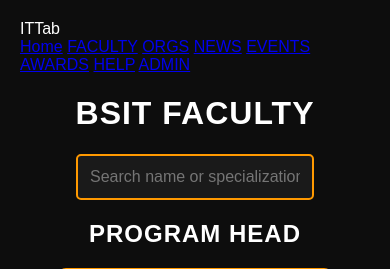
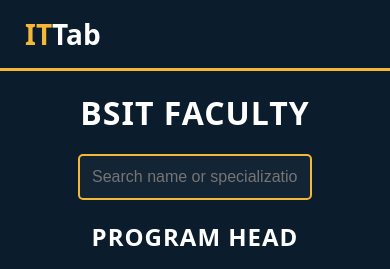
Before and after one commit to fryingfan-hub/project, a PHP site: page /faculty.html in a window 390 px wide. Shown: the top 269 px of the page. Run offline with PHP 8.4, Linux system fonts and the light colour scheme.

Commit message:
Update faculty.css

```diff
--- a/faculty.css
+++ b/faculty.css
@@ -1,76 +1,188 @@
-/* ==== GLOBAL STYLE ==== */
-body {
-    font-family: Arial, sans-serif;
-    background-color: #0d0d0d; /* Deep black */
-    color: white;
+/* ============================================
+   GLOBAL STYLES
+============================================ */
+* {
+    box-sizing: border-box;
     margin: 0;
-    padding: 20px;
+    padding: 0;
 }
 
+body {
+    font-family: system-ui, -apple-system, BlinkMacSystemFont, 'Segoe UI', Roboto, Oxygen, Ubuntu, Cantarell, 'Open Sans', 'Helvetica Neue', sans-serif;
+    background-color: #0b1c2c; /* dark navy */
+    color: #ffffff;
+}
+
+/* ============================================
+   NAVBAR
+============================================ */
+nav.navbar {
+    width: 100%;
+    background-color: #0b1c2c; /* dark navy */
+    border-bottom: 3px solid #f4b737; /* gold accent */
+    padding: 15px 25px;
+    position: sticky;
+    top: 0;
+    display: flex;
+    justify-content: space-between;
+    align-items: center;
+    z-index: 1000;
+}
+
+/* Logo styling */
+nav .logo {
+    font-size: 28px;
+    font-weight: bold;
+    cursor: pointer;
+    display: flex;
+    align-items: center;
+    gap: 0px;
+}
+
+.logo-it {
+    color: #f4b737; /* gold */
+    text-transform: uppercase; /* IT stays uppercase */
+}
+
+.logo-t {
+    color: #ffffff; /* white */
+    text-transform: uppercase; /* T stays uppercase */
+}
+
+.logo-ab {
+    color: #ffffff; /* white */
+    text-transform: lowercase; /* ab lowercase */
+}
+
+
+.logo-yellow {
+    color: #f4b737; /* gold */
+}
+
+.logo-white {
+    color: #ffffff; /* white */
+}
+
+/* Nav links */
+.nav-links {
+    display: flex;
+    gap: 25px;
+}
+
+.nav-links a {
+    color: #ffffff;
+    text-decoration: none;
+    font-size: 16px;
+    text-transform: uppercase;
+    transition: 0.3s;
+}
+
+.nav-links a:hover {
+    color: #f4b737; /* gold hover */
+}
+
+/* Burger Menu */
+.burger {
+    display: none;
+    font-size: 28px;
+    cursor: pointer;
+    color: #f4b737; /* gold */
+}
+
+/* ============================================
+   MOBILE MENU
+============================================ */
+@media (max-width: 768px) {
+    .burger {
+        display: block;
+    }
+
+    .nav-links {
+        position: fixed;
+        right: -250px;
+        top: 0;
+        height: 100%;
+        width: 250px;
+        background-color: #081521; /* darker navy */
+        flex-direction: column;
+        padding-top: 80px;
+        gap: 20px;
+        transition: right 0.3s ease;
+        z-index: 2500;
+    }
+
+    .nav-links.show {
+        right: 0;
+    }
+
+    #overlay {
+        display: none;
+        position: fixed;
+        top: 0;
+        left: 0;
+        width: 100%;
+        height: 100%;
+        background: rgba(0,0,0,0.5);
+        z-index: 2000;
+    }
+}
+
+/* ============================================
+   HEADINGS
+============================================ */
 h1, h2 {
-    color: white;
+    text-align: center;
     text-transform: uppercase;
     letter-spacing: 1px;
-    text-align: center; /* <-- CENTER TITLES */
+    margin: 20px 0;
+    color: #ffffff;
 }
 
-/* ==== SEARCH BAR ==== */
+/* ============================================
+   SEARCH BAR
+============================================ */
 .search-box {
     text-align: center;
-    margin-bottom: 20px;
+    margin: 20px 0;
 }
 
 #search {
     width: 60%;
     padding: 12px;
     border-radius: 5px;
-    border: 2px solid #ff9900;
-    background-color: #1a1a1a;
-    color: white;
+    border: 2px solid #f4b737; /* gold */
+    background-color: #132435;
+    color: #ffffff;
     font-size: 16px;
     outline: none;
 }
 
 #search:focus {
-    border-color: #ffb74d;
+    border-color: #ffda74; /* lighter gold */
 }
 
-/* ==== FACULTY CONTAINER ==== */
+/* ============================================
+   FACULTY CARDS
+============================================ */
 .faculty-container {
     display: flex;
     flex-wrap: wrap;
     gap: 20px;
-    justify-content: center; /* <-- CENTER CARDS */
-    align-items: center;     /* <-- VERTICALLY ALIGN CARDS */
+    justify-content: center;
+    margin-bottom: 40px;
 }
 
-/* ==== FACULTY CARD ==== */
 .card {
-    background-color: #1a1a1a;
-    border: 2px solid #262626;
+    background-color: #132435;
+    border: 2px solid #1c2c3c;
     width: 240px;
     padding: 15px;
     border-radius: 8px;
     text-align: center;
+    cursor: pointer;
     transition: 0.3s;
-    cursor: pointer;
-    position: relative;
 }
 
-/* ==== CATEGORY COLORS ==== */
-.card.program-head {
-    border-top: 6px solid #ff9900; /* Orange */
-}
-
-.card.full-time {
-    border-top: 6px solid #2196f3; /* Blue */
-}
-
-.card.part-time {
-    border-top: 6px solid #4caf50; /* Green */
-}
-
-/* ==== CARD IMAGE ==== */
 .card img {
     width: 100%;
     height: 220px;
```
Also changed, not shown: other parts of faculty.css (+29 -22 lines).
